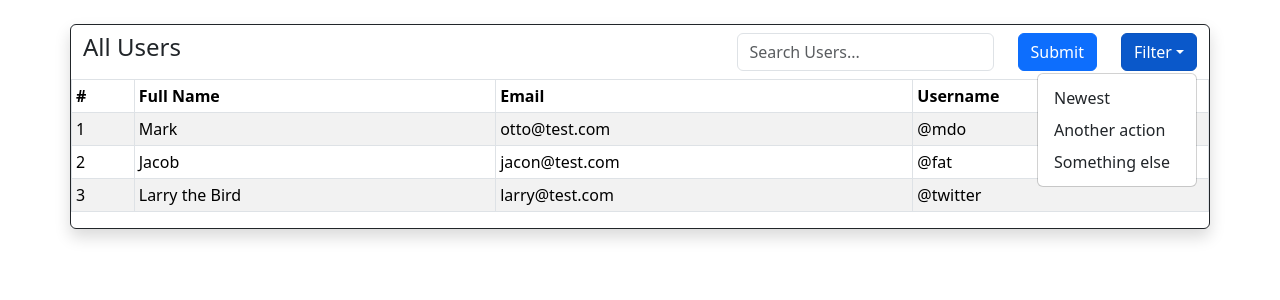
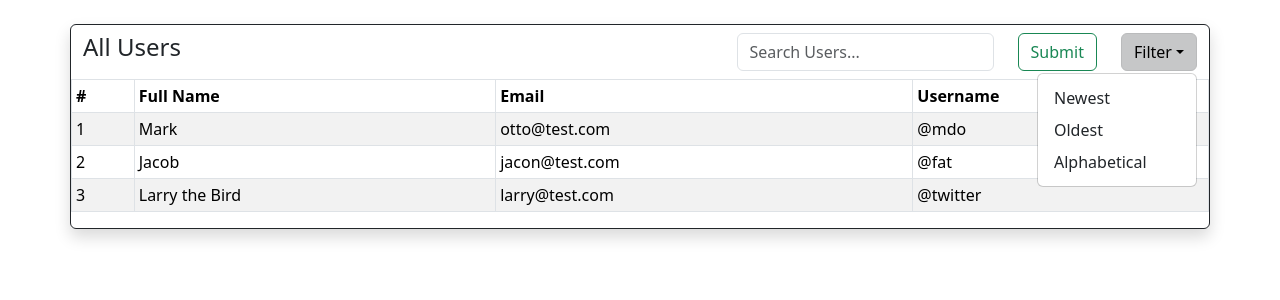
Before and after one commit to BrockBloomquist/fullstack-ci-cd-project, a React (Create React App) app: page / in a window 1280 px wide. Both pictures are taken after a click on the button "Filter". Shown: the top 300 px of the page. Built offline with nearby package versions, Linux system fonts and the light colour scheme.

Commit message:
Removed styling and some unnecessary vital checks

```diff
--- a/src/App.css
+++ b/src/App.css
@@ -1,38 +1,3 @@
-.App {
-  text-align: center;
+body {
+  background-color: gray;
 }
-
-.App-logo {
-  height: 40vmin;
-  pointer-events: none;
-}
-
-@media (prefers-reduced-motion: no-preference) {
-  .App-logo {
-    animation: App-logo-spin infinite 20s linear;
-  }
-}
-
-.App-header {
-  background-color: #282c34;
-  min-height: 100vh;
-  display: flex;
-  flex-direction: column;
-  align-items: center;
-  justify-content: center;
-  font-size: calc(10px + 2vmin);
-  color: white;
-}
-
-.App-link {
-  color: #61dafb;
-}
-
-@keyframes App-logo-spin {
-  from {
-    transform: rotate(0deg);
-  }
-  to {
-    transform: rotate(360deg);
-  }
-}
--- a/src/components/SearchBar.js
+++ b/src/components/SearchBar.js
@@ -17,7 +17,9 @@ export function SearchBar() {
         />
       </Col>
       <Col xs="auto">
-        <Button type="submit">Submit</Button>
+        <Button variant="outline-success" type="submit">
+          Submit
+        </Button>
       </Col>
       <Col xs="auto">
         <SearchDropdown />
--- a/src/components/SearchDropdown.js
+++ b/src/components/SearchDropdown.js
@@ -1,15 +1,39 @@
+import { useState } from "react";
 import Dropdown from "react-bootstrap/Dropdown";
 
 export function SearchDropdown() {
+  let [title, setTitle] = useState("Filter");
+  let [users, setUsers] = useState([]);
   return (
     <Dropdown>
-      <Dropdown.Toggle variant="primary" id="dropdown-basic">
-        Filter
+      <Dropdown.Toggle variant="light" id="dropdown-basic">
+        {title}
       </Dropdown.Toggle>
       <Dropdown.Menu>
-        <Dropdown.Item href="#/action-1">Newest</Dropdown.Item>
-        <Dropdown.Item href="#/action-2">Another action</Dropdown.Item>
-        <Dropdown.Item href="#/action-3">Something else</Dropdown.Item>
+        <Dropdown.Item
+          href="#/action-1"
+          onClick={() => {
+            setTitle("Newest");
+          }}
+        >
+          Newest
+        </Dropdown.Item>
+        <Dropdown.Item
+          href="#/action-2"
+          onClick={() => {
+            setTitle("Oldest");
+          }}
+        >
+          Oldest
+        </Dropdown.Item>
+        <Dropdown.Item
+          href="#/action-3"
+          onClick={() => {
+            setTitle("Alphabetical");
+          }}
+        >
+          Alphabetical
+        </Dropdown.Item>
       </Dropdown.Menu>
     </Dropdown>
   );
--- a/src/components/SmallExample.js
+++ b/src/components/SmallExample.js
@@ -1,5 +1,5 @@
 import Table from "react-bootstrap/Table";
-
+import { TableItem } from "./TableItem";
 export function SmallExample() {
   return (
     <Table striped bordered hover size="sm" className="overflow-auto">
@@ -12,12 +12,7 @@ export function SmallExample() {
         </tr>
       </thead>
       <tbody className="m-3">
-        <tr>
-          <td>1</td>
-          <td>Mark</td>
-          <td>otto@test.com</td>
-          <td>@mdo</td>
-        </tr>
+        <TableItem />
         <tr>
           <td>2</td>
           <td>Jacob</td>
--- /dev/null
+++ b/src/components/TableItem.js
@@ -0,0 +1,16 @@
+export function TableItem() {
+  let n = 1;
+  let fullName = "Mark";
+  let email = "otto@test.com";
+  let username = "@mdo";
+  return (
+    <>
+      <tr>
+        <td>{n}</td>
+        <td>{fullName}</td>
+        <td>{email}</td>
+        <td>{username}</td>
+      </tr>
+    </>
+  );
+}
--- a/src/index.js
+++ b/src/index.js
@@ -1,17 +1,7 @@
-import React from 'react';
-import ReactDOM from 'react-dom/client';
-import './index.css';
-import App from './App';
-import reportWebVitals from './reportWebVitals';
+import React from "react";
+import ReactDOM from "react-dom/client";
+import "./index.css";
+import App from "./App";
 
-const root = ReactDOM.createRoot(document.getElementById('root'));
-root.render(
-  <React.StrictMode>
-    <App />
-  </React.StrictMode>
-);
-
-// If you want to start measuring performance in your app, pass a function
-// to log results (for example: reportWebVitals(console.log))
-// or send to an analytics endpoint. Learn more: https://bit.ly/CRA-vitals
-reportWebVitals();
+const root = ReactDOM.createRoot(document.getElementById("root"));
+root.render(<App />);
--- a/src/reportWebVitals.js
+++ /dev/null
@@ -1,13 +0,0 @@
-const reportWebVitals = onPerfEntry => {
-  if (onPerfEntry && onPerfEntry instanceof Function) {
-    import('web-vitals').then(({ getCLS, getFID, getFCP, getLCP, getTTFB }) => {
-      getCLS(onPerfEntry);
-      getFID(onPerfEntry);
-      getFCP(onPerfEntry);
-      getLCP(onPerfEntry);
-      getTTFB(onPerfEntry);
-    });
-  }
-};
-
-export default reportWebVitals;
```
